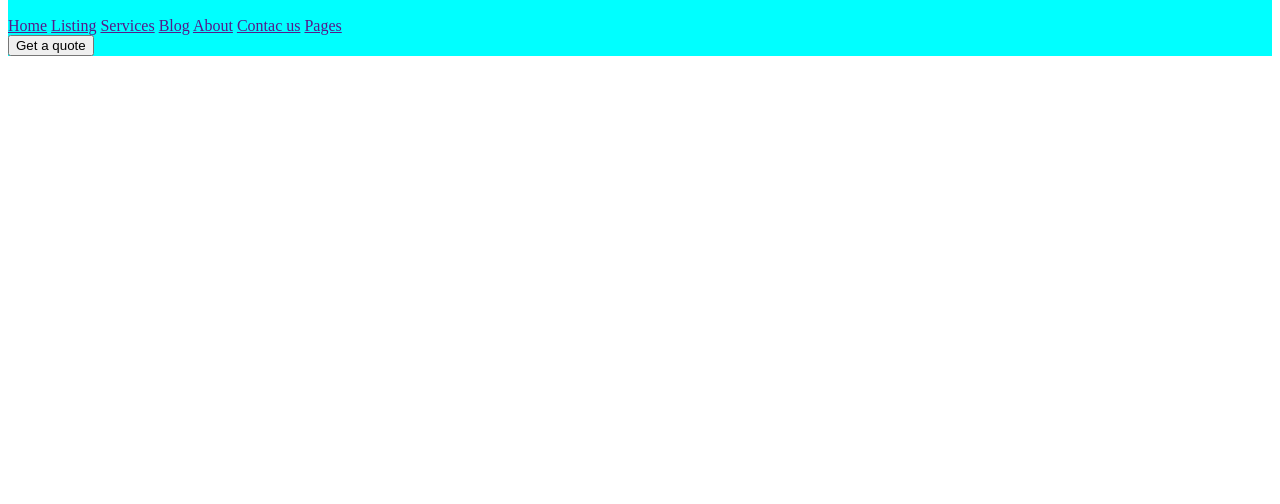
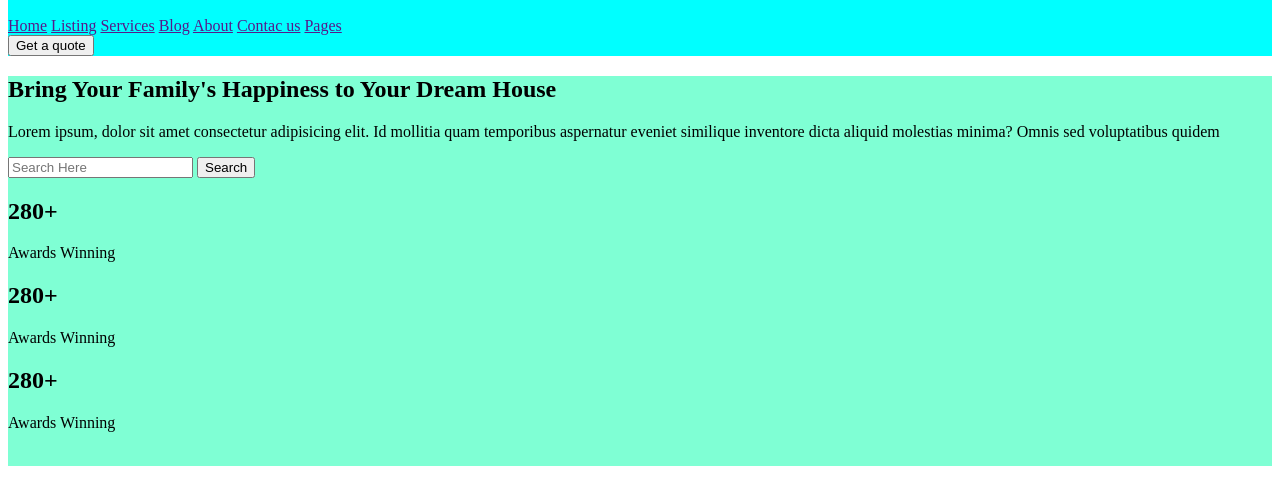
Before and after one commit to dalami/miwebresponsivetm, a plain HTML site: page index.html in a window 1280 px wide. Shown: the part 50-554 px from the top of the page. Drawn offline with Linux system fonts and the light colour scheme.

Commit message:
termine de realizr el html de la seccion hero , la primera seccion

```diff
--- a/css/estilo.css
+++ b/css/estilo.css
@@ -1,3 +1,6 @@
 header{
     background-color: aqua;
 }
+.hero{
+    background-color: aquamarine;
+}
--- a/index.html
+++ b/index.html
@@ -22,7 +22,31 @@
         <button>Get a quote</button>
     </header>
     <main>
-        <section></section>
+        <section class="hero">
+            <div>
+                <h1>Bring Your Family's Happiness to Your Dream House</h1>
+                <p>Lorem ipsum, dolor sit amet consectetur adipisicing elit. Id mollitia quam temporibus aspernatur eveniet similique inventore dicta aliquid molestias minima? Omnis sed voluptatibus quidem </p>
+                <input type="text" placeholder="Search Here">
+                <button>Search</button>
+                <div class="contenedorNumeros">
+                    <div>
+                        <h2>280+</h2>
+                        <p>Awards Winning</p>
+                    </div>
+                    <div>
+                        <h2>280+</h2>
+                        <p>Awards Winning</p>
+                    </div>
+                    <div>
+                        <h2>280+</h2>
+                        <p>Awards Winning</p>
+                    </div>
+                </div>
+            </div>
+            <div>
+                  <img src="" alt="">
+            </div>
+        </section>
         <section></section>
         <section></section>
         <section></section>
```
